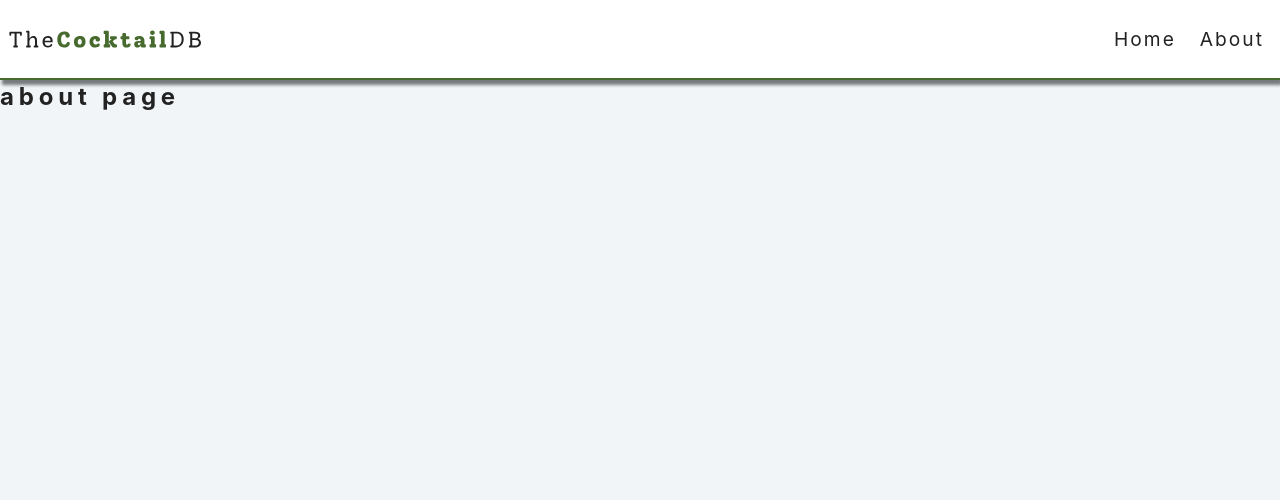
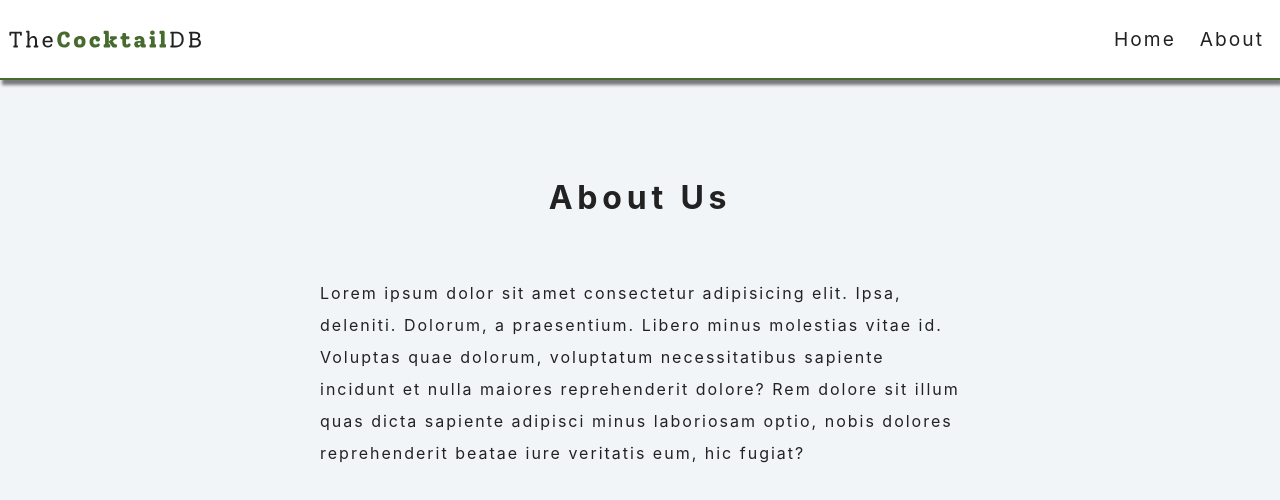
Before and after one commit to duoeduardo/cocktails, a React (Create React App) app: page /about in a window 1280 px wide. Shown: the top 500 px of the page. Built offline with nearby package versions, Linux system fonts and the light colour scheme.

Commit message:
paginas facil error-about

```diff
--- a/src/pages/About.js
+++ b/src/pages/About.js
@@ -2,9 +2,12 @@
 
 const About = () => {
   return (
-    <div>
-      <h2>about page</h2>
-    </div>
+    <section className='section about-section'>
+      <h1 className="section-title">About Us</h1>
+      <p>
+        Lorem ipsum dolor sit amet consectetur adipisicing elit. Ipsa, deleniti. Dolorum, a praesentium. Libero minus molestias vitae id. Voluptas quae dolorum, voluptatum necessitatibus sapiente incidunt et nulla maiores reprehenderit dolore? Rem dolore sit illum quas dicta sapiente adipisci minus laboriosam optio, nobis dolores reprehenderit beatae iure veritatis eum, hic fugiat?
+      </p>
+    </section>
   )
 }
 
--- a/src/pages/Error.js
+++ b/src/pages/Error.js
@@ -3,9 +3,14 @@
 
 const Error = () => {
   return (
-    <div>
-      <h2>error page</h2>
-    </div>
+    <section className='error-page section'>
+      <div className="error-container">
+        <h1>Oops! it's a dead end</h1>
+        <Link to='/' className='btn btn-primary'>
+          Back Home
+        </Link>
+      </div>
+    </section>
   )
 }
 
```
